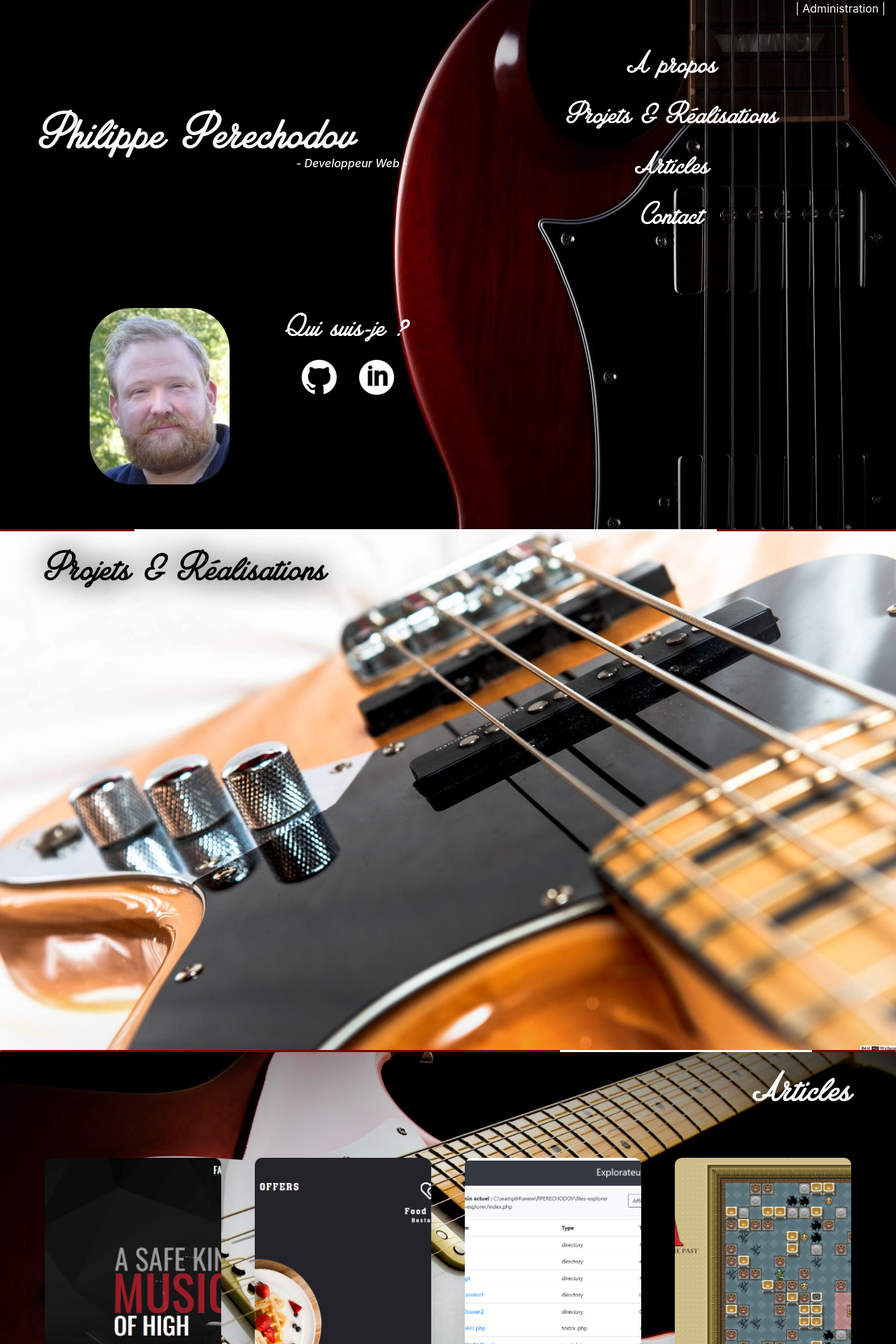
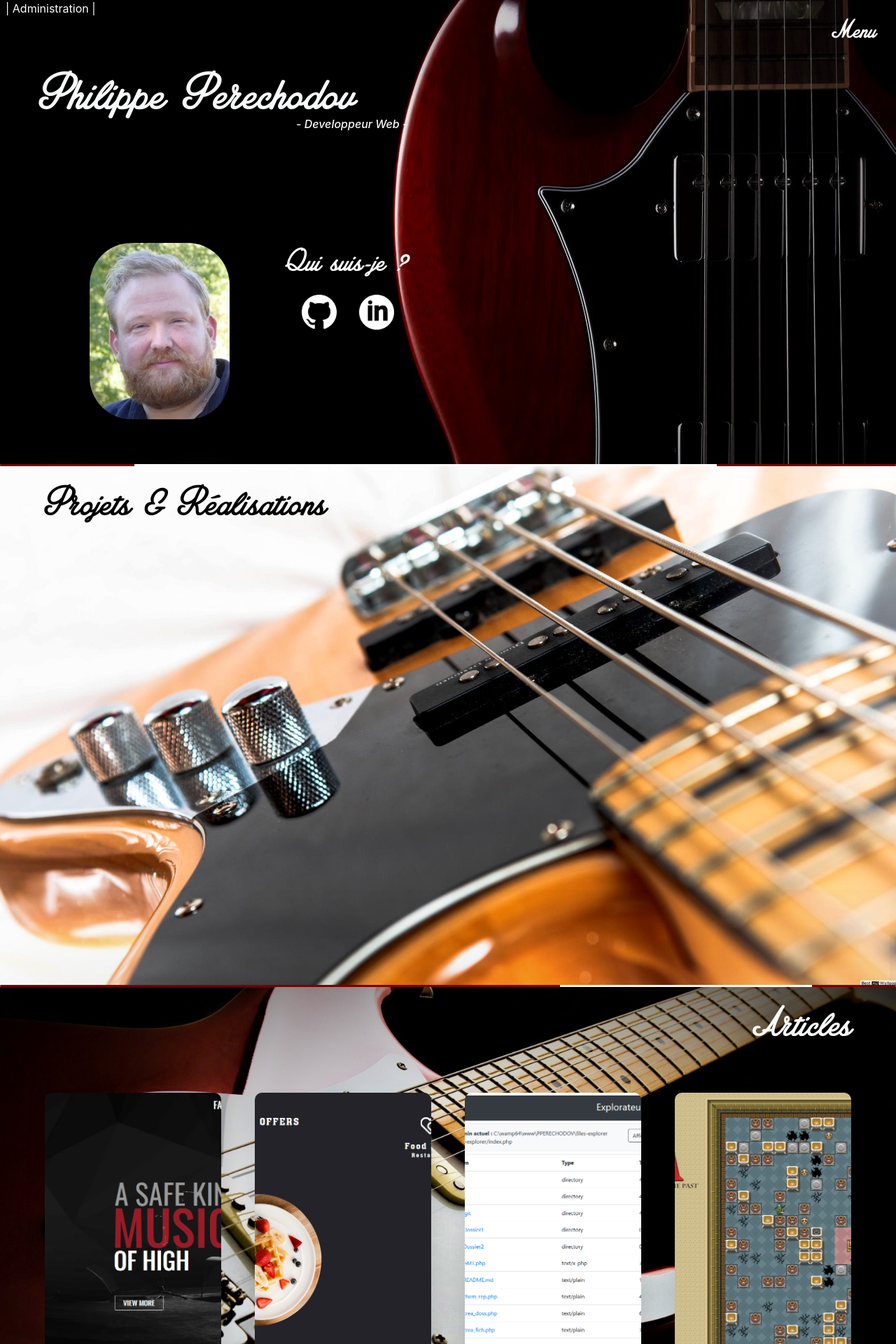
Before and after one commit to Philpof/Portfolio, a PHP site: page / in a window 1280 px wide; the page is wider, and only the part inside the window is pictured. Shown: the top 1920 px of that part at 70% size. Run offline with PHP 8.4, Linux system fonts and the light colour scheme; data that the repository does not hold is empty.

Commit message:
Menu animation + responsif

```diff
--- a/footer.php
+++ b/footer.php
@@ -2,6 +2,8 @@
     <script src="https://cdn.jsdelivr.net/npm/popper.js@1.16.0/dist/umd/popper.min.js" integrity="sha384-Q6E9RHvbIyZFJoft+2mJbHaEWldlvI9IOYy5n3zV9zzTtmI3UksdQRVvoxMfooAo" crossorigin="anonymous"></script>
     <script src="https://stackpath.bootstrapcdn.com/bootstrap/4.4.1/js/bootstrap.min.js" integrity="sha384-wfSDF2E50Y2D1uUdj0O3uMBJnjuUD4Ih7YwaYd1iqfktj0Uod8GCExl3Og8ifwB6" crossorigin="anonymous"></script>
 
+    <script type="text/javascript"src="script.js"></script>
+
   </body>
 
 </html>
--- a/header.php
+++ b/header.php
@@ -7,10 +7,10 @@
   <meta name="viewport" content="width=device-width, initial-scale=1.0">
   <meta name="author" content="Philippe PERECHODOV">
   <title>Portfolio</title>
+
   <link rel="stylesheet" href="https://stackpath.bootstrapcdn.com/bootstrap/4.4.1/css/bootstrap.min.css" integrity="sha384-Vkoo8x4CGsO3+Hhxv8T/Q5PaXtkKtu6ug5TOeNV6gBiFeWPGFN9MuhOf23Q9Ifjh" crossorigin="anonymous">
+
   <link rel="stylesheet" href="style.css">
-
-  <script type="text/javascript" src="script.js"></script>
 
 </head>
 
--- a/index.php
+++ b/index.php
@@ -46,27 +46,37 @@ include "connexion.php";
 <!-- Section 1 A propos-->
 <section id="section1" class="container-fluid">
 
-  <div id="admin">
-    <a href="login.php" class="d-flex justify-content-end">| Administration |</a>
+  <div class="row justify-content-between">
+    <a href="login.php" id="admin" class="ml-2">| Administration |</a>
+
+    <div class=" btn-lg dropdown">
+      <button type="button" id="drop" class="btn btn-link" data-toggle="dropdown" aria-haspopup="true" aria-expanded="false">
+        Menu
+      </button>
+      <div class="dropdown-menu dropdown-menu-right">
+        <!-- Dropdown menu links -->
+        <div id="icon-bar" class="icon-bar d-flex flex-column">
+          <a id="liens" href="#section1" class="effetBar">A propos</a>
+          <a id="liens" href="#section2" class="effetBar">Projets & Réalisations</a>
+          <a id="liens" href="#section3" class="effetBar">Articles</a>
+          <a id="liens" href="#section4" class="effetBar">Contact</a>
+        </div>
+      </div>
+    </div>
+
+
+
   </div>
   <div class="row">
       <!-- Titre -->
     <h1 id="titre" class="text-light col-sm-12">Philippe Perechodov</h1>
     <h5 id="sstitre" class="text-light font-italic col-sm-12">- Developpeur Web -</h5>
-
-    <!-- Navbar -->
-    <div id="navbar" class="icon-bar col-sm-12 offset-lg-6 col-lg-6 d-flex flex-column">
-      <a id="liens" href="#section1" class="effetBar">A propos</a>
-      <a id="liens" href="#section2" class="effetBar">Projets & Réalisations</a>
-      <a id="liens" href="#section3" class="effetBar">Articles</a>
-      <a id="liens" href="#section4" class="effetBar">Contact</a>
-    </div>
   </div>
 
   <!-- Qui suis-je ?-->
   <div class="row">
     <img id="photo" class="col-sm-7 col-md-5 col-lg-2 text-white" src="img/PhotoCV.png" alt="Photo ">
-    <div id="qui" class="col-sm-10 col-md-10 col-xl-6 text-light text-justify">
+    <div id="qui" class="col-sm-10 col-lg-6 text-light text-justify">
       <h3>Qui suis-je ?</h3>
       <p>
         <!-- SQL : Pour afficher la dernière entrée du champ "contenu" de la base de données -->
@@ -94,10 +104,7 @@ include "connexion.php";
 <!-- Section 2 : Projets & Réalisations -->
 <div id="section2" class="container-fluid text-light">
   <h2 class="text-left pl-5 pt-3">Projets & Réalisations</h2>
-  <div class="projets">
-
-
-
+  <div id="projets">
 
   </div>
 
@@ -115,7 +122,7 @@ include "connexion.php";
 
 <div id="section3" class="container-fluid text-light">
   <h2 class="text-right pr-5 pt-3 ">Articles</h2>
-  <div class="articles">
+  <div id="articles">
     <a href="article.php" class="box">
       <img src="img/Faun.png">
       <span>Intégration Faun</span>
--- a/style.css
+++ b/style.css
@@ -50,13 +50,13 @@ html {
 
 
 /* Section 1 */
-#admin a {
+#admin {
   text-decoration: none;
   font-size: 1em;
   color: white;
 }
 
-#admin a:hover {
+#admin:hover {
   color: #790000;
 }
 
@@ -71,12 +71,14 @@ html {
 #titre {
   font-family: 'Amplify';
   font-size: 4.5em;
+  margin-left: 0.5em;
 }
 
 #sstitre {
   font-size: 1em;
   margin-left: 15em;
   margin-top: -1.5em;
+  padding-bottom: 15em;
 }
 
 /* ----- Vertical Nav ----- */
@@ -85,8 +87,26 @@ html {
   margin-bottom: 5em;
 }
 
-.icon-bar {
-  margin-bottom: auto;
+#drop {
+  font-family: 'Amplify';
+  font-size: 2em;
+  color: white;
+  background-color: transparent;
+  border: none;
+  text-decoration: none;
+  padding-bottom: -10em;
+}
+
+.dropdown-menu {
+  background-color: transparent;
+  padding-right: 3em;
+  padding-top: 13em;
+  transition: all 0.5s ease;
+}
+
+#icon-bar {
+  width: 300px;
+  font-size: 1em;
 }
 
 .icon-bar a {
@@ -121,9 +141,10 @@ html {
 
 #liens {
   font-family: 'Amplify';
-  font-size: 3em;
+  font-size: 2em;
   text-align: center;
   text-decoration: none;
+  background-color: none;
 }
 
 #photo {
@@ -166,9 +187,10 @@ h3 {
 
 #section2 h2 {
   color: black;
+  text-shadow: 0px 0px 40px white;
 }
 
-.projets {
+#projets {
   display: flex;
   width: 100%;
   height: 50vh;
@@ -186,7 +208,7 @@ h3 {
   box-shadow: 0 100px 1000px rgba(0, 0, 0, 1);
 }
 
-.articles {
+#articles {
   display: flex;
   width: 100%;
   padding: 4% 2%;
@@ -261,7 +283,8 @@ h3 {
 
 #phil {
   font-family: 'Amplify';
-  font-size: 4em;
+  font-size: 3em;
+  margin-bottom: 0.3em;
 }
 
 #dev {
@@ -323,12 +346,36 @@ h3 {
 
 
 /* Media Queries */
+@media (min-width: 476px) {
+  .dropdown-menu {
+    padding-right: -1em;
+    padding-top: 7.5em;
+  }
+}
+
 @media (min-width: 576px) {
   #qui {
     margin-left: 3em;
   }
   #sstitre {
     margin-left: 20em;
+    padding-bottom: 10em;
+  }
+
+  .dropdown-menu {
+    padding-right: 0em;
+    padding-top: 16em;
+  }
+
+  #phil {
+    font-size: 3.5em;
+  }
+}
+
+@media (min-width: 768px) {
+  .dropdown-menu {
+    padding-right: 3em;
+    padding-top: 16em;
   }
 }
 
@@ -337,21 +384,25 @@ h3 {
     font-size: 2em;
   }
 
-  .articles {
+  #articles {
     height: 60vh;
   }
 
-  .projets {
+  #projets {
     height: 60vh;
   }
 
   #titre {
     font-size: 5em;
-    margin-left: 1em;
   }
 
   #sstitre {
     margin-left: 28em;
+  }
+
+  .dropdown-menu {
+    padding-right: 10em;
+    padding-top: 16em;
   }
 }
 
@@ -360,16 +411,16 @@ h3 {
     font-size: 2.3em;
   }
 
-  .articles {
+  #articles {
     height: 70vh;
   }
 
-  .projets {
+  #projets {
     height: 70vh;
   }
 
   #titre {
-    padding-top: 0.5em;
+    padding-top: 0em;
   }
 
   #sstitre {
@@ -383,7 +434,7 @@ h3 {
 
   #qui {
     padding-bottom: 4em;
-    margin-left: 7em;
+    margin-left: 0em;
   }
 
   #photo {
@@ -395,11 +446,20 @@ h3 {
     margin-top: 0.5em;
     margin-bottom: 0.5em;
   }
+
+  .dropdown-menu {
+    padding-right: 1em;
+    padding-top: 1em;
+  }
+
+  #phil {
+    font-size: 4em;
+  }
 }
 
 @media (min-width: 1200px) {
   #titre {
-    padding-top: 1.5em;
+    padding-top: 0em;
     margin-left: 0.5em;
   }
 
@@ -407,20 +467,16 @@ h3 {
     margin-left: 25.5em;
   }
 
-  .articles {
+  #articles {
     height: 80vh;
   }
 
-  .projets {
+  #projets {
     height: 80vh;
   }
 
   .box>span {
     font-size: 2.5em;
-  }
-
-  #qui {
-    margin-left: 0em;
   }
 
   #qui p {
@@ -441,11 +497,15 @@ h3 {
   h2 {
     font-size: 4em;
   }
+  #icon-bar {
+    width: 400px;
+    font-size: 1.3em;
+  }
 }
 
 @media (min-width: 1500px) {
   #titre {
-    padding-top: 1em;
+    padding-top: 0em;
     margin-left: 1em;
     font-size: 5.5em;
   }
@@ -454,11 +514,11 @@ h3 {
     margin-left: 31.3em;
   }
 
-  .articles {
+  #articles {
     height: 90vh;
   }
 
-  .projets {
+  #projets {
     height: 90vh;
   }
 
@@ -468,6 +528,9 @@ h3 {
 
   #qui p {
     font-size: 1.2em;
+  }
+  #icon-bar {
+    width: 500px;
   }
 }
 
@@ -488,4 +551,8 @@ h3 {
   #qui p {
     font-size: 1.3em;
   }
+  #icon-bar {
+    width: 500px;
+    font-size: 1.5em;
+  }
 }
```
